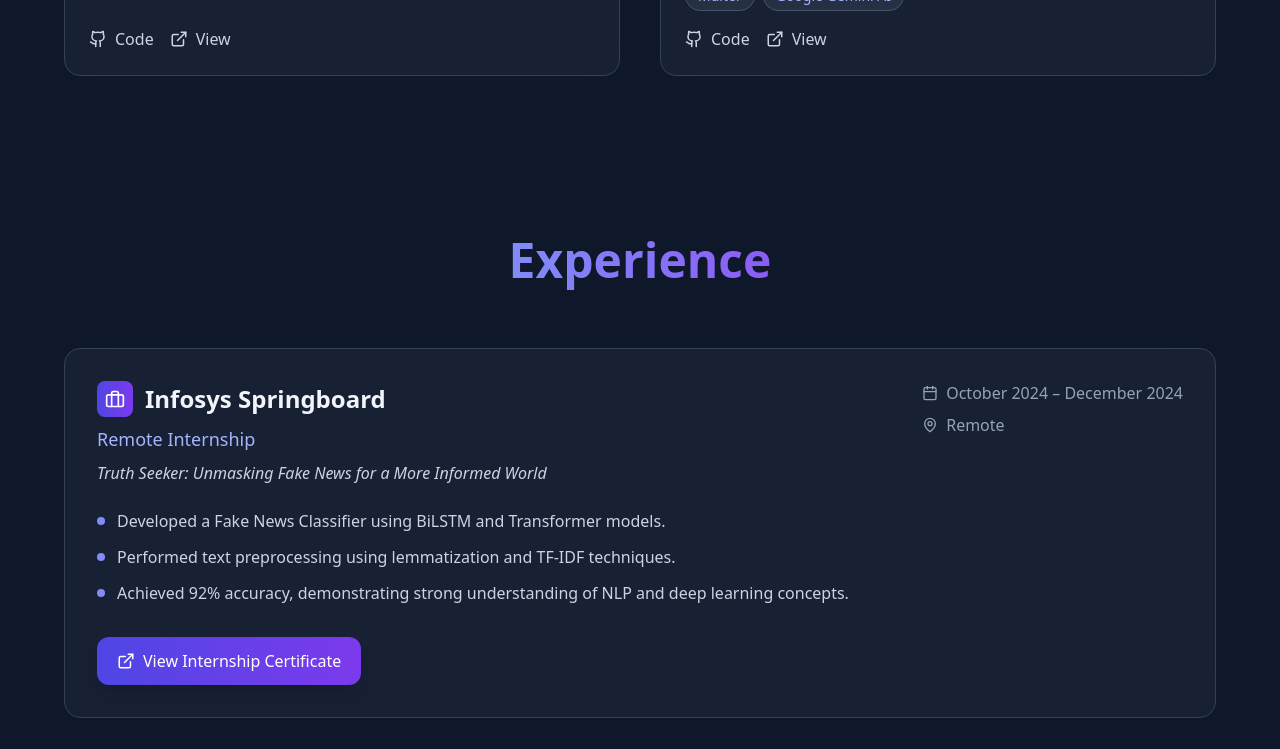
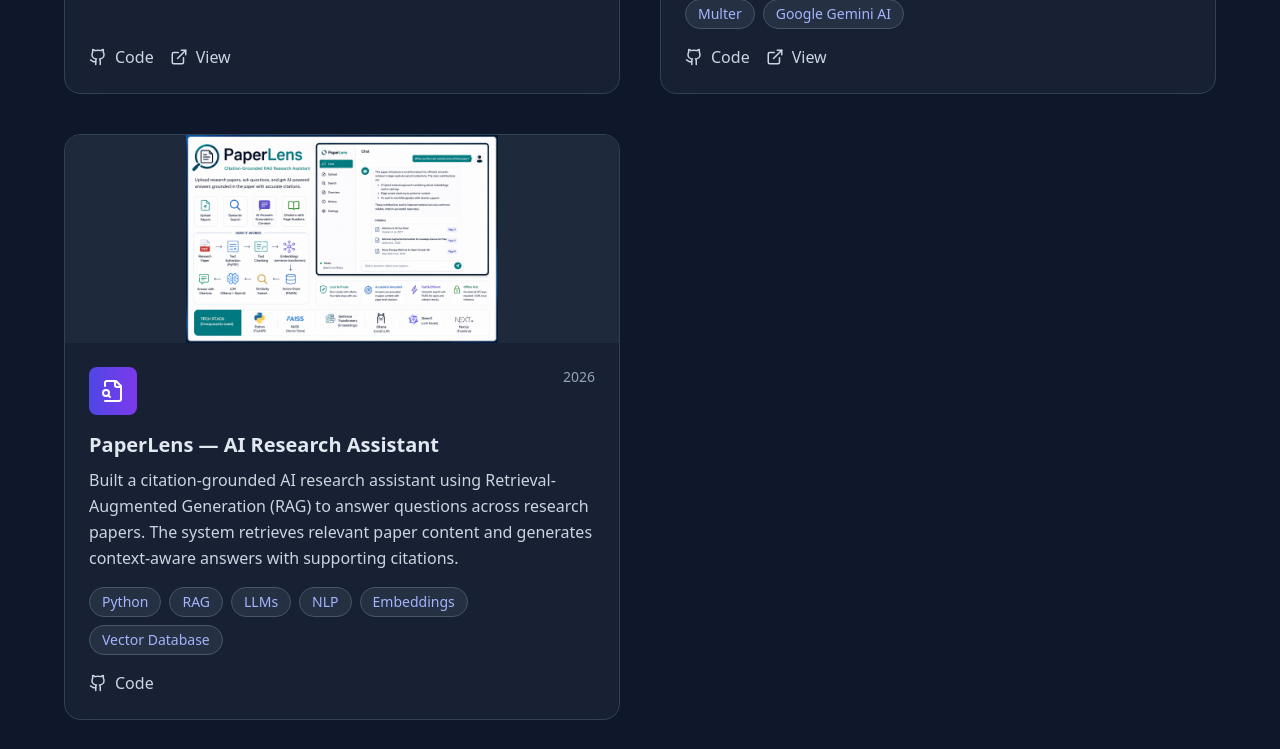
Before and after one commit to mukkapati-jhansi/portfolio, a React (Vite) app: page / in a window 1280 px wide. Shown: the part 4520-5269 px from the top of the page. Built offline with nearby package versions, Linux system fonts and the light colour scheme.

Commit message:
Add PaperLens project and update certificates

```diff
--- a/src/components/Certificates.tsx
+++ b/src/components/Certificates.tsx
@@ -19,18 +19,11 @@ export default function Certificates() {
         'https://rhtapps.redhat.com/verify?certId=240-189-142',
     },
     {
-      title: 'Salesforce Certified AI Associate',
-      issuer: 'Salesforce',
-      year: '2024',
-      image: 'images/salesforce.png',
-      verifyUrl: '',
-    },
-    {
       title: 'Generative AI Virtual Internship',
       issuer: 'Google Cloud & EduSkills',
       year: '2024',
       image: 'images/ai-internship.png',
-      verifyUrl: '',
+      verifyUrl: 'https://aictecert.eduskillsfoundation.org/pages/home/verify.php?cert=389cb8033bb94a4e40ebde680709765e',
     },
   ];
 
--- a/src/components/Projects.tsx
+++ b/src/components/Projects.tsx
@@ -4,6 +4,7 @@ import {
   Gamepad2,
   Cloud,
   HeartPulse,
+  FileSearch,
   ExternalLink,
   Github,
 } from 'lucide-react';
@@ -22,6 +23,7 @@ export default function Projects() {
       liveUrl: '',
       image: 'images/bookstore.png',
     },
+
     {
       title: 'Fake News Detection',
       year: '2024',
@@ -35,6 +37,7 @@ export default function Projects() {
       liveUrl: 'https://lnkd.in/d_gmCdqb',
       image: 'images/fake-news.png',
     },
+
     {
       title: 'Tic Tac Toe Game',
       year: '2024',
@@ -48,6 +51,7 @@ export default function Projects() {
       liveUrl: 'https://lnkd.in/gx89Uw5s',
       image: 'images/tictactoe.png',
     },
+
     {
       title: 'Weather Report App',
       year: '2024',
@@ -61,18 +65,27 @@ export default function Projects() {
       liveUrl: 'https://lnkd.in/gu-BYAjB',
       image: 'images/weather.png',
     },
+
     {
       title: 'Health Prediction Management System',
       year: '2026',
       description:
         'Developed a Flask-based web application to manage patient health records with CRUD operations, CSV export, advanced input validation, and AI-generated health remarks using the Google Gemini API.',
-        technologies: ['Python','Flask','SQLite','Bootstrap','Google Gemini API'],
+      technologies: [
+        'Python',
+        'Flask',
+        'SQLite',
+        'Bootstrap',
+        'Google Gemini API',
+      ],
       icon: HeartPulse,
       gradient: 'from-indigo-600 to-violet-600',
-        githubUrl: 'https://github.com/mukkapati-jhansi/Health-Prediction-System.git',
+      githubUrl:
+        'https://github.com/mukkapati-jhansi/Health-Prediction-System.git',
       liveUrl: 'https://lnkd.in/dY38cD9q',
       image: 'images/health-prediction.png',
     },
+
     {
       title: 'AI-Powered CSV Importer & CRM Data Extractor',
       year: '2026',
@@ -89,10 +102,34 @@ export default function Projects() {
       ],
       icon: Database,
       gradient: 'from-indigo-600 to-violet-600',
-  githubUrl: 'https://github.com/mukkapati-jhansi/Groweasy-AI-CSV-Importer.git',
-  liveUrl: 'https://groweasy-ai-csv-importer-gamma.vercel.app',
-  backendUrl: 'https://groweasy-ai-csv-importer-qrpk.onrender.com/',
+      githubUrl:
+        'https://github.com/mukkapati-jhansi/Groweasy-AI-CSV-Importer.git',
+      liveUrl:
+        'https://groweasy-ai-csv-importer-gamma.vercel.app',
+      backendUrl:
+        'https://groweasy-ai-csv-importer-qrpk.onrender.com/',
       image: 'images/ai-csv.png',
+    },
+
+    {
+      title: 'PaperLens — AI Research Assistant',
+      year: '2026',
+      description:
+        'Built a citation-grounded AI research assistant using Retrieval-Augmented Generation (RAG) to answer questions across research papers. The system retrieves relevant paper content and generates context-aware answers with supporting citations.',
+      technologies: [
+        'Python',
+        'RAG',
+        'LLMs',
+        'NLP',
+        'Embeddings',
+        'Vector Database',
+      ],
+      icon: FileSearch,
+      gradient: 'from-indigo-600 to-violet-600',
+      githubUrl:
+        'https://github.com/mukkapati-jhansi/PaperLens.git',
+      liveUrl: '',
+      image: 'images/paperlens.png',
     },
   ];
 
@@ -107,7 +144,7 @@ export default function Projects() {
           </span>
         </h2>
 
-        {/* Grid */}
+        {/* Projects Grid */}
         <div className="grid md:grid-cols-2 gap-10">
 
           {projects.map((project, index) => (
@@ -116,39 +153,45 @@ export default function Projects() {
               className="group bg-slate-800/60 backdrop-blur-lg rounded-2xl overflow-hidden border border-slate-700 hover:border-indigo-500/40 transition-all duration-500 hover:shadow-xl hover:shadow-indigo-500/20 hover:-translate-y-2 flex flex-col"
             >
 
-              {/* Image */}
+              {/* Project Image */}
               <div className="w-full h-52 flex items-center justify-center bg-slate-800">
                 <img
-              src={project.image}
+                src={`${import.meta.env.BASE_URL}${project.image}`}
                 alt={project.title}
                 className="max-h-full max-w-full object-contain transition-transform duration-500 group-hover:scale-105"
+                  onError={(e) => {
+                    e.currentTarget.style.display = 'none';
+                  }}
                 />
               </div>
 
-              {/* Content */}
+              {/* Project Content */}
               <div className="p-6 flex flex-col justify-between flex-grow">
 
                 {/* Top Row */}
                 <div className="flex items-start justify-between mb-4">
-                  <div className={`p-3 bg-gradient-to-r ${project.gradient} rounded-lg`}>
+                  <div
+                    className={`p-3 bg-gradient-to-r ${project.gradient} rounded-lg`}
+                  >
                     <project.icon className="w-6 h-6 text-white" />
                   </div>
+
                   <span className="text-slate-400 text-sm">
                     {project.year}
                   </span>
                 </div>
 
-                {/* Title */}
+                {/* Project Title */}
                 <h3 className="text-xl font-bold text-slate-200 mb-2 group-hover:text-indigo-300 transition-colors">
                   {project.title}
                 </h3>
 
                 {/* Description */}
-                <p className="text-slate-300 mb-4">
+                <p className="text-slate-300 mb-4 leading-relaxed">
                   {project.description}
                 </p>
 
-                {/* Tech Stack */}
+                {/* Technologies */}
                 <div className="flex flex-wrap gap-2 mb-4">
                   {project.technologies.map((tech, i) => (
                     <span
@@ -163,6 +206,7 @@ export default function Projects() {
                 {/* Links */}
                 <div className="flex gap-4 flex-wrap mt-auto">
 
+                  {/* GitHub */}
                   {project.githubUrl && (
                     <a
                       href={project.githubUrl}
@@ -175,6 +219,7 @@ export default function Projects() {
                     </a>
                   )}
 
+                  {/* Live Demo */}
                   {project.liveUrl && (
                     <a
                       href={project.liveUrl}
```
Also changed, not shown: public/images/paperlens.png (added). Lines whose indentation alone changed are shown as unchanged.
